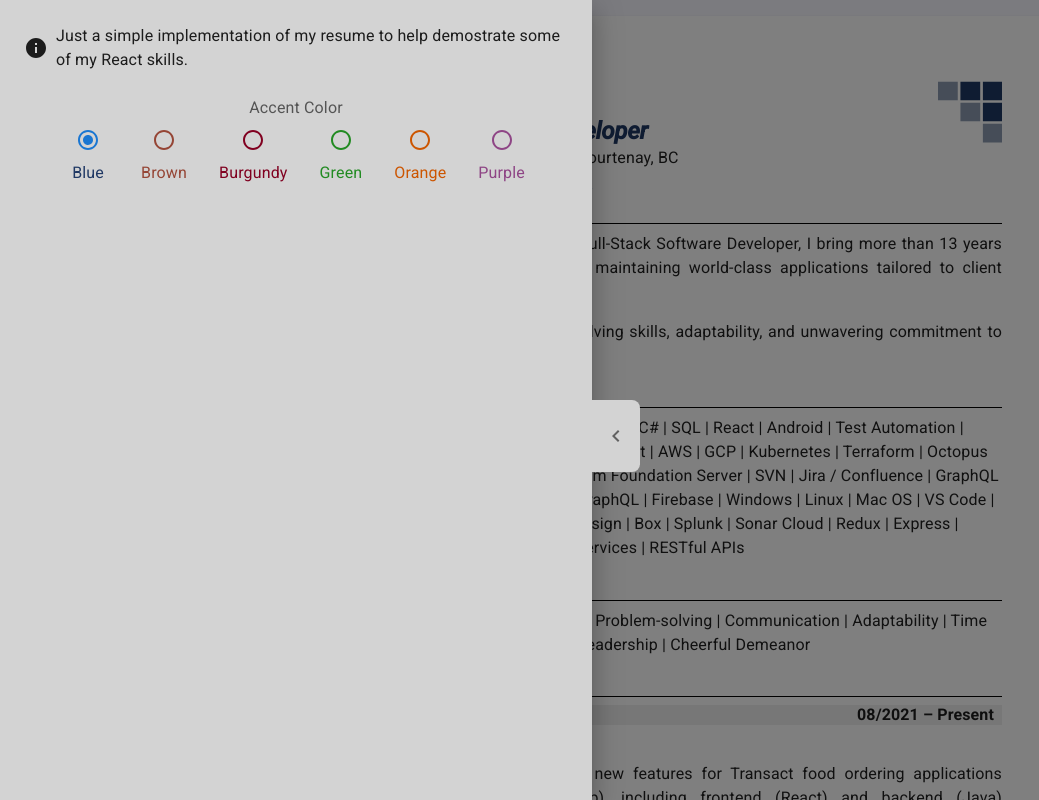
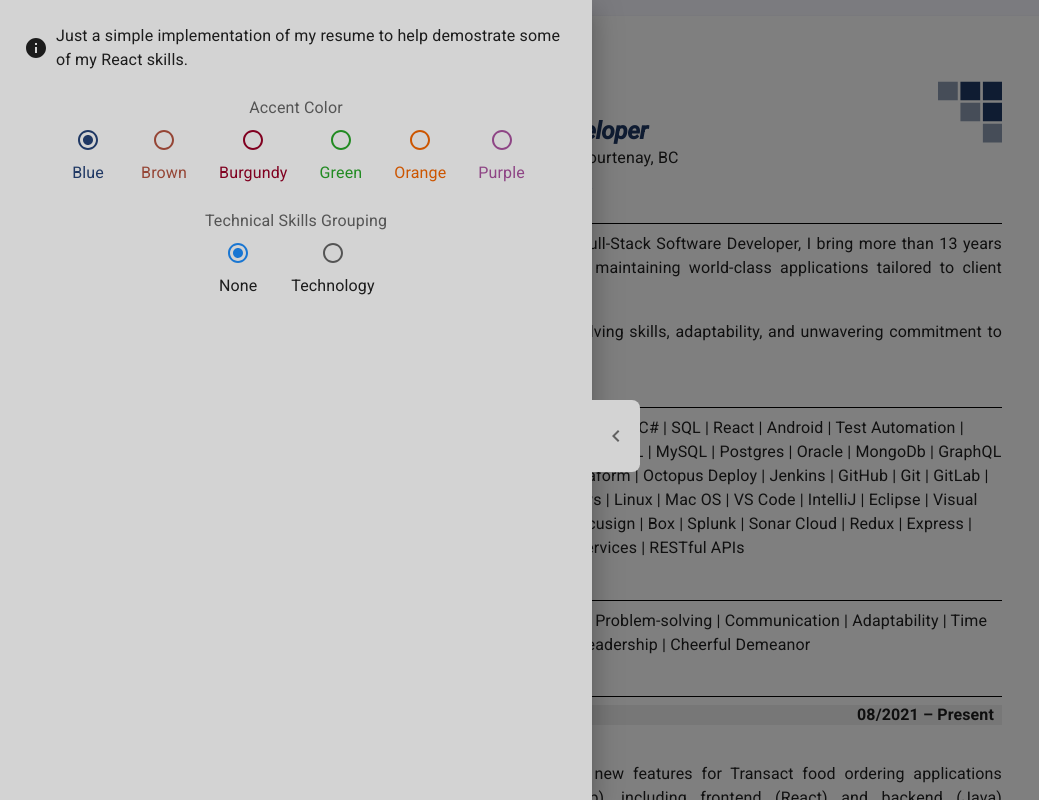
Before and after one commit to Pum8i/pumbi, a React (Vite) app: page / in a window 1280 px wide. Both pictures are taken after a click on the button 24 px from the left and 436 px from the top of the page. Shown: the top 800 px of the page, without its empty margins (0-1039 px from the left). Built offline with nearby package versions, Linux system fonts and the light colour scheme.

Commit message:
Added Tech Skills Grouping Updated data to handle grouping Added Tech Grouping context

```diff
--- a/src/assets/data.ts
+++ b/src/assets/data.ts
@@ -10,47 +10,63 @@ export const resumeData = {
   summary2:
     "I am recognized for my robust problem-solving skills, adaptability, and unwavering commitment to delivering the code of the highest standard.",
   techSkills: [
-    "NodeJS",
-    "Java",
-    "Kotlin",
-    "JavaScript",
-    "Python",
-    "C#",
-    "SQL",
-    "React",
-    "Android",
+    {
+      grouping: "lang",
+      label: "Language",
+      values: ["Java", "NodeJS", "Kotlin", "JavaScript", "Python", "C#", "SQL"],
+    },
+    {
+      grouping: "framework",
+      label: "Frameworks",
+      values: ["React", "Android"],
+    },
+    {
+      grouping: "testing",
+      label: "Testing",
+      values: [
         "Test Automation",
         "Playwright",
         "Selenium",
         "pytest",
         "pyCharm",
+      ],
+    },
+    {
+      grouping: "db",
+      label: "Data Bases",
+      values: ["GraphQL", "MySQL", "Postgres", "Oracle", "MongoDb", "GraphQL"],
+    },
+    {
+      grouping: "cloud",
+      label: "Cloud Services",
+      values: ["AWS", "GCP", "Firebase"],
+    },
+    {
+      grouping: "devops",
+      label: "Dev Ops",
+      values: ["Kubernetes", "Terraform", "Octopus Deploy", "Jenkins"],
+    },
+    {
+      grouping: "source",
+      label: "Source Control",
+      values: ["GitHub", "Git", "GitLab", "Team Foundation Server", "SVN"],
+    },
+    {
+      grouping: "os",
+      label: "Operating Systems",
+      values: ["Windows", "Linux", "Mac OS"],
+    },
+    {
+      grouping: "ide",
+      label: "IDE's",
+      values: ["VS Code", "IntelliJ", "Eclipse", "Visual Studio"],
+    },
+    {
+      grouping: "other",
+      label: "Other",
+      values: [
         "Copilot",
-    "AWS",
-    "GCP",
-    "Kubernetes",
-    "Terraform",
-    "Octopus Deploy",
-    "Jenkins",
-    "GitHub",
-    "Git",
-    "GitLab",
-    "Team Foundation Server",
-    "SVN",
         "Jira / Confluence",
-    "GraphQL",
-    "MySQL",
-    "Postgres",
-    "Oracle",
-    "MongoDb",
-    "GraphQL",
-    "Firebase",
-    "Windows",
-    "Linux",
-    "Mac OS",
-    "VS Code",
-    "IntelliJ",
-    "Eclipse",
-    "Visual Studio",
         "Docusign",
         "Box",
         "Splunk",
@@ -59,6 +75,8 @@ export const resumeData = {
         "Express",
         "Microservices",
         "RESTful APIs",
+      ],
+    },
   ],
   professionalSkills: [
     "Mentorship",
--- a/src/components/sections/TechnicalSkills.tsx
+++ b/src/components/sections/TechnicalSkills.tsx
@@ -1,16 +1,45 @@
-import { Typography } from "@mui/material";
+import { Stack, Typography } from "@mui/material";
+import { useTechSkillsContext } from "src/hooks/ContextHooks";
+import { useDeviceSize } from "src/hooks/DeviceSizeHooks";
 import Section from "../widgets/Section";
 
 interface IData {
-  techSkills: string[];
+  techSkills: { grouping: string; label: string; values: string[] }[];
 }
 
 export function TechnicalSkills({ resumeData }: { resumeData: IData }) {
+  const { isSmallScreen } = useDeviceSize();
+  const { skillGrouping } = useTechSkillsContext();
+  const skills = resumeData.techSkills.flatMap((skill) => skill.values);
+  const isSkillGroupingNone = skillGrouping === "none";
+
   return (
-    <Section sectionTitle="Technical Skills">
-      <Typography variant="body1" paragraph align="center">
-        {resumeData.techSkills.join(" | ")}
-      </Typography>
+    <Section sectionTitle="Technical Skills" pb={isSkillGroupingNone ? 0 : 1}>
+      {isSkillGroupingNone ? (
+        <Typography variant="body1" paragraph align="center">
+          {skills.join(" | ")}
+        </Typography>
+      ) : (
+        resumeData.techSkills.map((skills) => {
+          return (
+            <Stack
+              direction={{ sm: "column", md: "row" }}
+              spacing={{ md: 2 }}
+              alignItems={isSmallScreen ? "flex-start" : "center"}
+              pb={1}
+              key={skills.grouping}
+            >
+              <Typography
+                variant="body1"
+                fontWeight="bold"
+              >{`${skills.label}:`}</Typography>
+              <Typography variant="body1">
+                {skills.values.join(" | ")}
+              </Typography>
+            </Stack>
+          );
+        })
+      )}
     </Section>
   );
 }
--- a/src/components/widgets/Section.tsx
+++ b/src/components/widgets/Section.tsx
@@ -4,12 +4,13 @@ import React from "react";
 interface IData {
   sectionTitle: string;
   children: React.ReactNode;
+  pb?: number;
   pt?: number;
 }
 
-export default function Section({ sectionTitle, children, pt }: IData) {
+export default function Section({ sectionTitle, children, pb, pt }: IData) {
   return (
-    <Box pt={pt}>
+    <Box pb={pb} pt={pt}>
       <Typography variant="h3" textAlign={"left"}>
         {sectionTitle}
       </Typography>
--- a/src/components/widgets/SideOptions.tsx
+++ b/src/components/widgets/SideOptions.tsx
@@ -7,6 +7,7 @@ import { useTheme } from "@mui/material/styles";
 import { useDeviceSize } from "src/hooks/DeviceSizeHooks";
 import * as React from "react";
 import SideOptionsAccentColors from "./SideOptionsAccentColors";
+import SideOptionsTechSkillsGrouping from "./SideOptionsTechSkillsGrouping";
 
 interface IData {
   sideOptions: {
@@ -91,6 +92,7 @@ export default function SideOptions({ resumeData }: { resumeData: IData }) {
           </Stack>
 
           <SideOptionsAccentColors isSmallScreen={isSmallScreen} />
+          <SideOptionsTechSkillsGrouping isSmallScreen={isSmallScreen} />
         </Box>
       </Drawer>
     </div>
--- a/src/components/widgets/SideOptionsAccentColors.tsx
+++ b/src/components/widgets/SideOptionsAccentColors.tsx
@@ -8,21 +8,29 @@ import {
 import { useTheme } from "@mui/material/styles";
 import * as React from "react";
 import { useAccentContext } from "src/hooks/ContextHooks";
+import RadioButtonCheckedIcon from "@mui/icons-material/RadioButtonChecked";
 
 const Label = ({
   accentColor,
   label,
+  isSmallScreen,
 }: {
   accentColor: string;
   label: string;
+  isSmallScreen: boolean;
 }) => {
   return (
     <FormControlLabel
       value={accentColor}
-      control={<Radio sx={{ color: accentColor }} />}
+      control={
+        <Radio
+          sx={{ color: accentColor }}
+          checkedIcon={<RadioButtonCheckedIcon sx={{ color: accentColor }} />}
+        />
+      }
       componentsProps={{ typography: { color: accentColor } }}
       label={label}
-      labelPlacement="bottom"
+      labelPlacement={isSmallScreen ? "end" : "bottom"}
     />
   );
 };
@@ -55,12 +63,32 @@ export default function SideOptionsAccentColors({
         onChange={handleChange}
         row={isSmallScreen ? false : true}
       >
-        <Label accentColor={blue} label="Blue" />
-        <Label accentColor={brown} label="Brown" />
-        <Label accentColor={burgundy} label="Burgundy" />
-        <Label accentColor={green} label="Green" />
-        <Label accentColor={orange} label="Orange" />
-        <Label accentColor={purple} label="Purple" />
+        <Label accentColor={blue} label="Blue" isSmallScreen={isSmallScreen} />
+        <Label
+          accentColor={brown}
+          label="Brown"
+          isSmallScreen={isSmallScreen}
+        />
+        <Label
+          accentColor={burgundy}
+          label="Burgundy"
+          isSmallScreen={isSmallScreen}
+        />
+        <Label
+          accentColor={green}
+          label="Green"
+          isSmallScreen={isSmallScreen}
+        />
+        <Label
+          accentColor={orange}
+          label="Orange"
+          isSmallScreen={isSmallScreen}
+        />
+        <Label
+          accentColor={purple}
+          label="Purple"
+          isSmallScreen={isSmallScreen}
+        />
       </RadioGroup>
     </FormControl>
   );
--- /dev/null
+++ b/src/components/widgets/SideOptionsTechSkillsGrouping.tsx
@@ -0,0 +1,66 @@
+import {
+  FormControl,
+  FormControlLabel,
+  FormLabel,
+  Radio,
+  RadioGroup,
+} from "@mui/material";
+import * as React from "react";
+import { useTechSkillsContext } from "src/hooks/ContextHooks";
+
+const Label = ({
+  isSmallScreen,
+  label,
+  skillGrouping,
+}: {
+  isSmallScreen: boolean;
+  label: string;
+  skillGrouping: string;
+}) => {
+  return (
+    <FormControlLabel
+      value={skillGrouping}
+      control={<Radio />}
+      label={label}
+      labelPlacement={isSmallScreen ? "end" : "bottom"}
+    />
+  );
+};
+
+export default function SideOptionsTechSkillsGrouping({
+  isSmallScreen,
+}: {
+  isSmallScreen: boolean;
+}) {
+  const { skillGrouping, setSkillGrouping } = useTechSkillsContext();
+
+  const handleChange = (event: React.ChangeEvent<HTMLInputElement>) => {
+    setSkillGrouping((event.target as HTMLInputElement).value);
+  };
+
+  return (
+    <FormControl fullWidth margin="normal" sx={{ alignItems: "center" }}>
+      <FormLabel id="accent-color-radio-buttons-group-label">
+        Technical Skills Grouping
+      </FormLabel>
+      <RadioGroup
+        aria-labelledby="accent-color-radio-buttons-group-label"
+        name="accent-color-radio-buttons-group"
+        value={skillGrouping}
+        onChange={handleChange}
+        row={isSmallScreen ? false : true}
+      >
+        <Label
+          skillGrouping={"none"}
+          label="None"
+          isSmallScreen={isSmallScreen}
+        />
+        <Label
+          skillGrouping={"tech"}
+          label="Technology"
+          isSmallScreen={isSmallScreen}
+        />
+      </RadioGroup>
+    </FormControl>
+  );
+}
--- /dev/null
+++ b/src/contexts/TechSkillsContext.tsx
@@ -0,0 +1,25 @@
+import React, { createContext, useState } from "react";
+
+interface IData {
+  children: React.ReactNode;
+}
+
+type ITechSkillsContext = {
+  skillGrouping: string;
+  setSkillGrouping: React.Dispatch<React.SetStateAction<string>>;
+};
+
+export const TechSkillsContext = createContext<ITechSkillsContext>({
+  skillGrouping: "none",
+  setSkillGrouping: () => null,
+});
+
+export const TechSkillsContextProvider = ({ children }: IData) => {
+  const [skillGrouping, setSkillGrouping] = useState<string>("none");
+
+  return (
+    <TechSkillsContext.Provider value={{ skillGrouping, setSkillGrouping }}>
+      {children}
+    </TechSkillsContext.Provider>
+  );
+};
--- a/src/hooks/ContextHooks.ts
+++ b/src/hooks/ContextHooks.ts
@@ -1,6 +1,11 @@
 import { AccentContext } from "src/contexts/AccentContext";
 import { useContext } from "react";
+import { TechSkillsContext } from "src/contexts/TechSkillsContext";
 
 export function useAccentContext() {
   return useContext(AccentContext);
 }
+
+export function useTechSkillsContext() {
+  return useContext(TechSkillsContext);
+}
--- a/src/main.tsx
+++ b/src/main.tsx
@@ -12,6 +12,7 @@ import { defaultTheme } from "src/themes/theme";
 import App from "./App.tsx";
 import { AccentContextProvider } from "./contexts/AccentContext.tsx";
 import { useAccentContext } from "./hooks/ContextHooks.ts";
+import { TechSkillsContextProvider } from "./contexts/TechSkillsContext.tsx";
 
 // import "@fontsource-variable/roboto-mono";
 // Supports weights 100-900 in a single small file.
@@ -31,7 +32,9 @@ export const Theme = () => {
 ReactDOM.createRoot(document.getElementById("root")!).render(
   <React.StrictMode>
     <AccentContextProvider>
-      <Theme />
+      <TechSkillsContextProvider>
+        <Theme />
+      </TechSkillsContextProvider>
     </AccentContextProvider>
   </React.StrictMode>
 );
```
Lines whose indentation alone changed are shown as unchanged.
